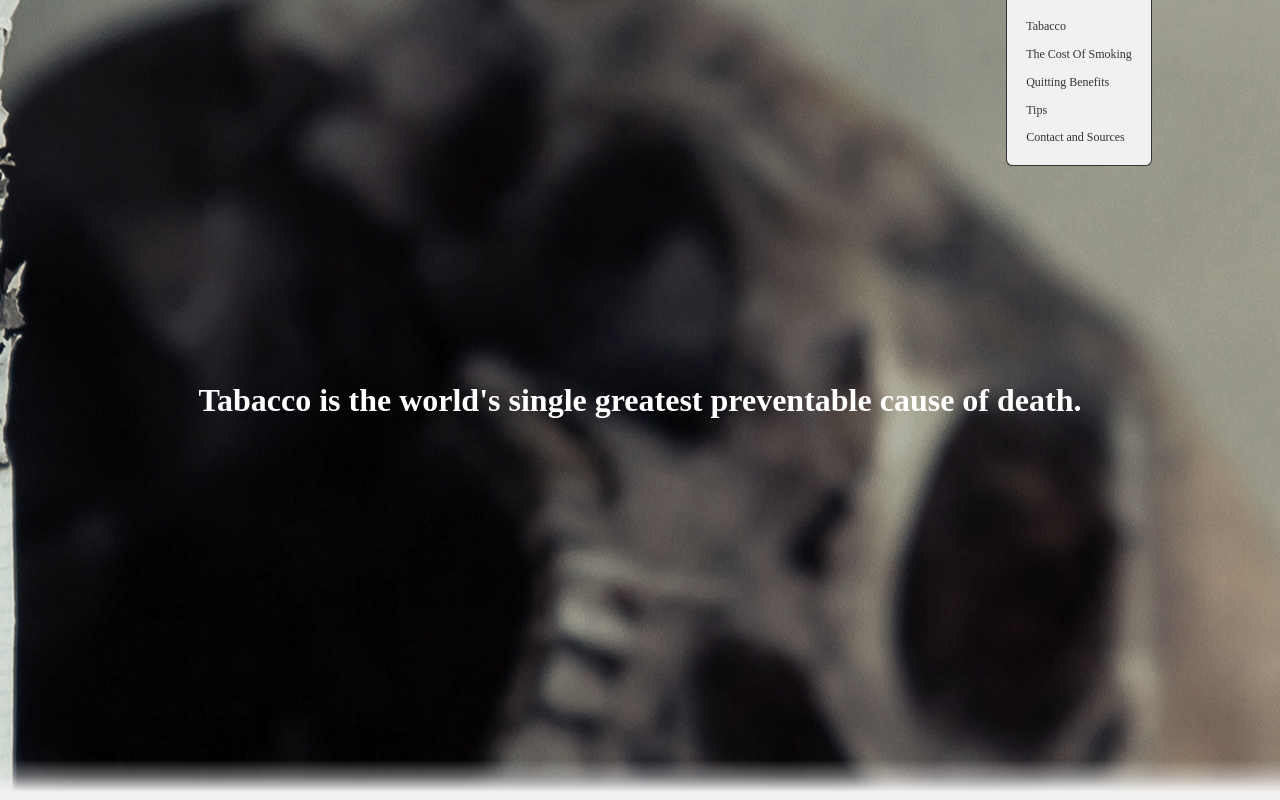
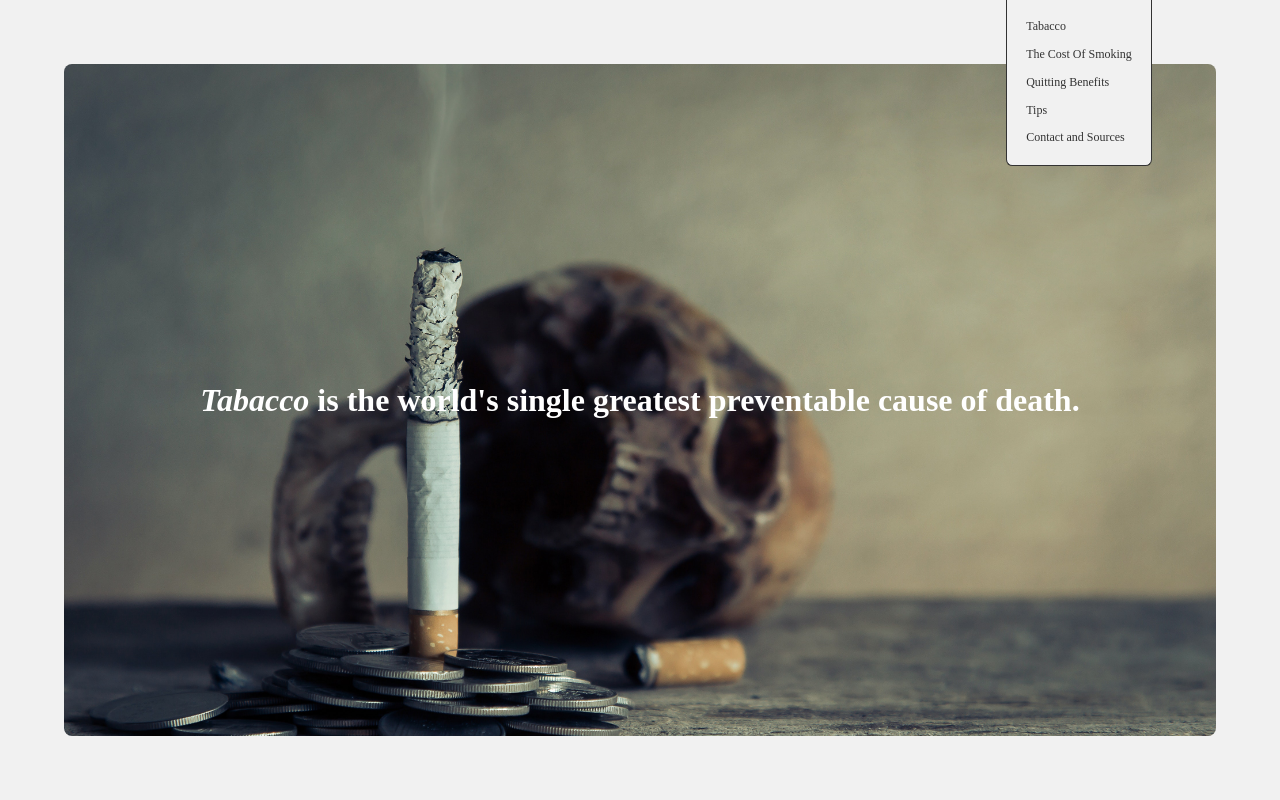
Before and after one commit to Ellie1341994/qs, a plain HTML site: page main.html in a window 1280 px wide. Shown: the top 800 px of the page. Drawn offline with Linux system fonts and the light colour scheme.

Commit message:
improved initial cover presentation and tips section organization

```diff
--- a/style.scss
+++ b/style.scss
@@ -138,17 +138,28 @@ footer {
     &::before {
         content: "";
         position: absolute;
-        height: 100%;
-        width: 100%;
-        background: linear-gradient(360deg, #f1f1f1 1%, #f1f1f163 3%, #f1f1f100 5%);
+        top: 0;
+        left: 0;
+        right: 0;
+        bottom: 0;
+        width: 90%;
+        height: auto;
+        margin: 5%;
+        background: no-repeat center url(./preventSmoking.jpeg);
+        background-size: 100% auto;
+        border-radius: 1vh;
     }
-    background: no-repeat center url(./preventSmoking.jpeg);
+    position: relative;
     width: 100%;
-    filter: grayscale(50%);
     height: 100vh;
+    text-align: center;
     align-items: center;
     h1 {
+        z-index: 0;
         color: white;
+        a {
+            font-style: italic;
+        }
     }
 }
 #first-article {
@@ -246,14 +257,12 @@ footer {
         min-height: 100vh;
         flex-wrap: wrap;
         > div {
-            display: flex;
-            justify-content: space-between;
             .bigExclamation {
                 padding: 1vw;
                 margin: 0 2.5%;
                 font-size: 5em;
-                border: 2px solid #f1f1f1;
-                border-radius: 1vw;
+                text-align: center;
+                width: 25%;
             }
             .tip {
                 &::before {
@@ -266,6 +275,7 @@ footer {
                     height: 1vw;
                     transform: rotate(45deg);
                 }
+                width: 75%;
                 position: relative;
                 margin: 0 2.5%;
                 padding: 2.5vw;
@@ -274,6 +284,7 @@ footer {
                 border-top: 1vh solid #537d53;
                 border-radius: 1vw;
             }
+            display: flex;
         }
     }
 }
```
Also changed, not shown: main.html (+12 -6 lines), style.css, 1 other file.
